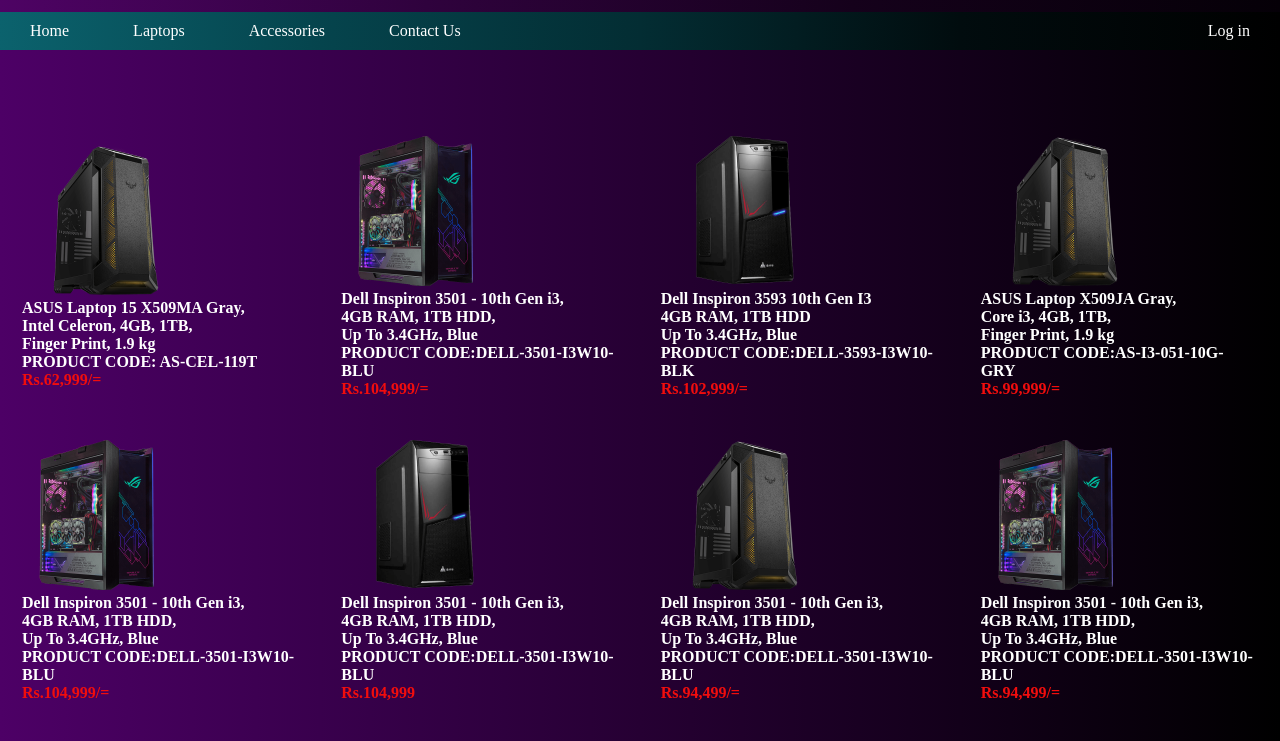
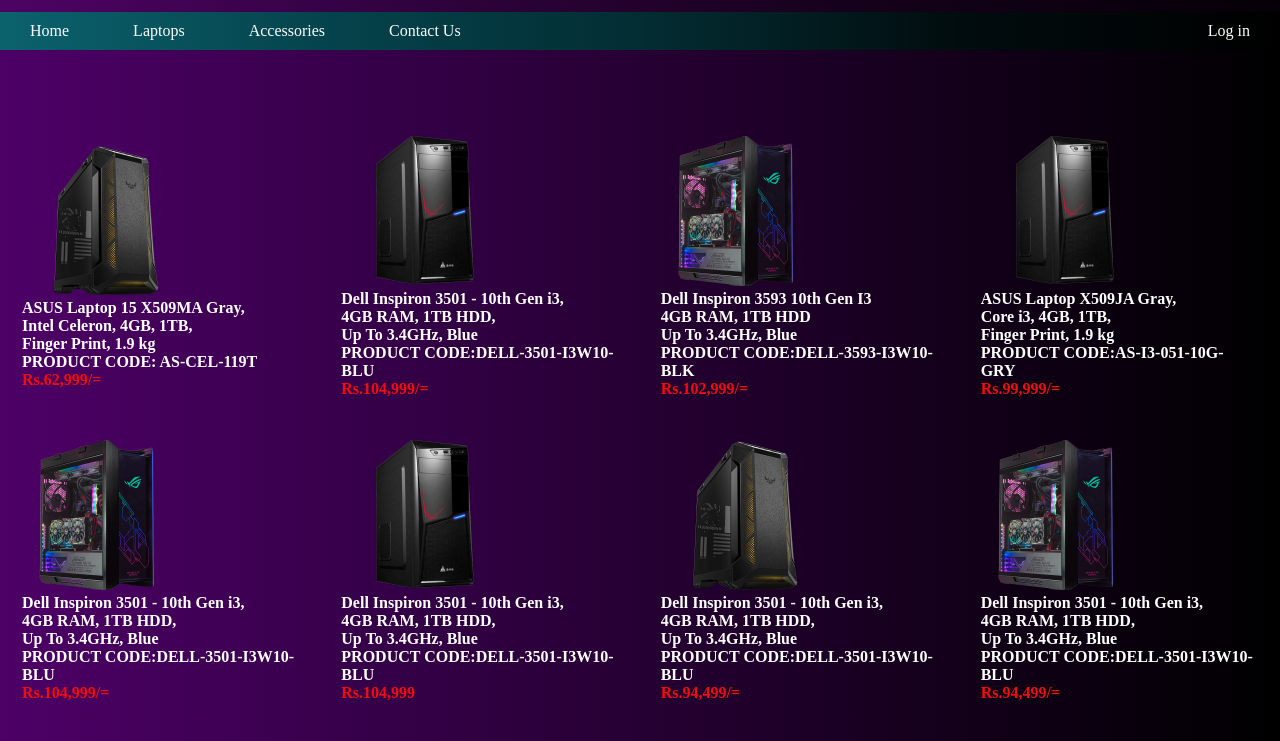
Before and after one commit to SachiniAmarasinghe97/L1S2-Web-Development-Activity, a plain HTML site: page Desktops.html in a window 1280 px wide. Shown: the part 48-789 px from the top of the page. Drawn offline with Linux system fonts and the light colour scheme; a web font is replaced by a local one.

Commit message:
Update Desktops.html

```diff
--- a/Desktops.html
+++ b/Desktops.html
@@ -56,19 +56,19 @@
             <p2><div class="rate">Rs.62,999/=</div></p2>
                     </td>
                     <td>
-                        <img src="images/desktops/d2.png" width="150px" height="150px"><br>
+                        <img src="images/desktops/d3.png" width="150px" height="150px"><br>
                         <p1>Dell Inspiron 3501 - 10th Gen i3,<br> 4GB RAM, 1TB HDD,<br> Up To 3.4GHz, Blue<br>
                             PRODUCT CODE:DELL-3501-I3W10-BLU </p1><br>
                             <p2><div class="rate">Rs.104,999/=</div></p2>
                                     </td>
                                     <td>
-                                        <img src="images/desktops/d3.png" width="150px" height="150px"><br>
+                                        <img src="images/desktops/d2.png" width="150px" height="150px"><br>
                                         <p1>Dell Inspiron 3593 10th Gen I3<br> 4GB RAM, 1TB HDD<br>Up To 3.4GHz, Blue<br>
                                             PRODUCT CODE:DELL-3593-I3W10-BLK </p1><br>
                                             <p2<div class="rate">Rs.102,999/=</div></p2>
                                                     </td>
                                                     <td>
-                                                        <img src="images/desktops/d1.png" width="150px" height="150px"><br>
+                                                        <img src="images/desktops/d3.png" width="150px" height="150px"><br>
                                                         <p1>ASUS Laptop X509JA Gray,<br> Core i3, 4GB, 1TB, <br>Finger Print, 1.9 kg<br>
                                                             PRODUCT CODE:AS-I3-051-10G-GRY</p1><br>
                                                             <p2> <div class="rate">Rs.99,999/=</div></p2>
```
